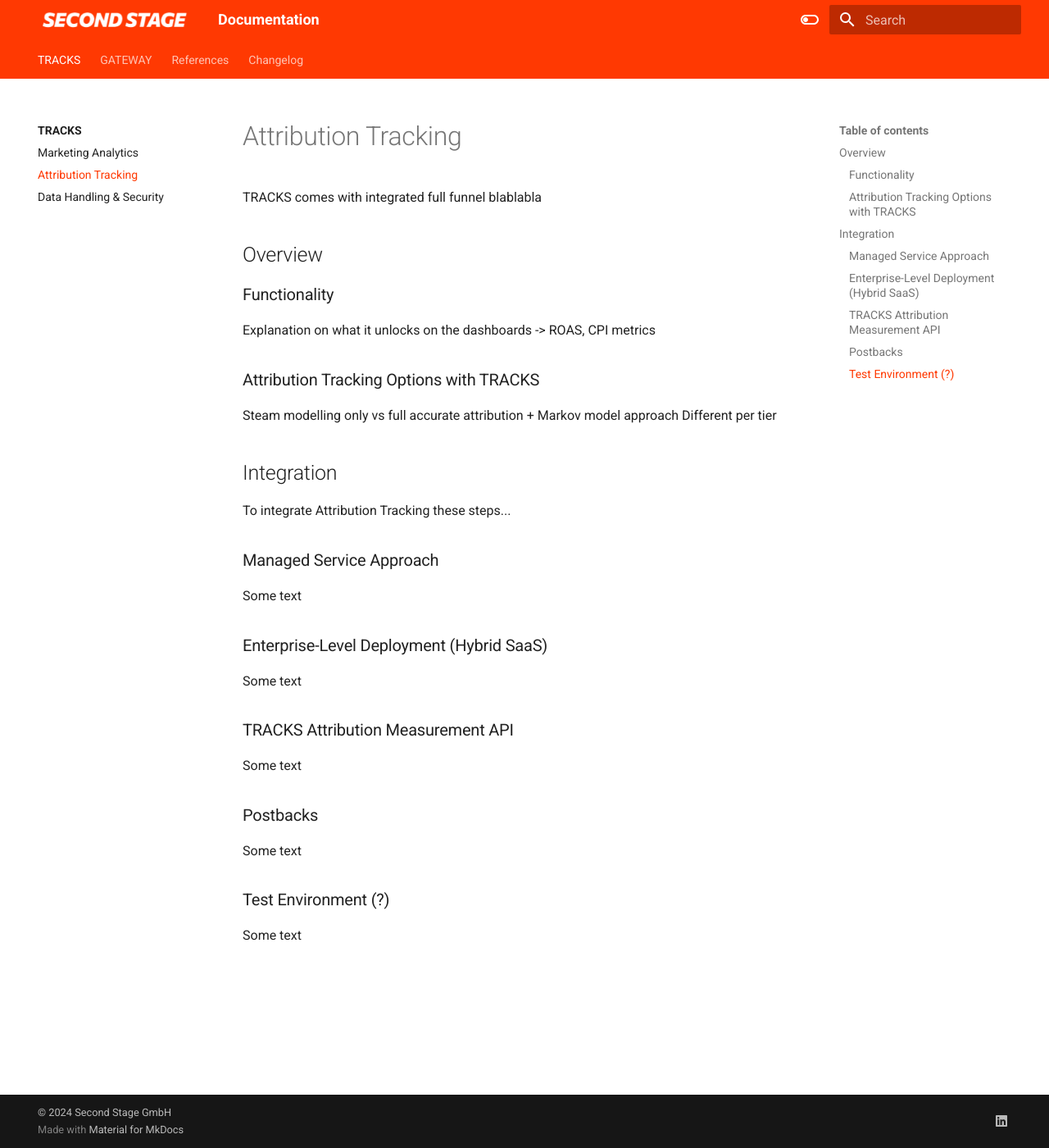
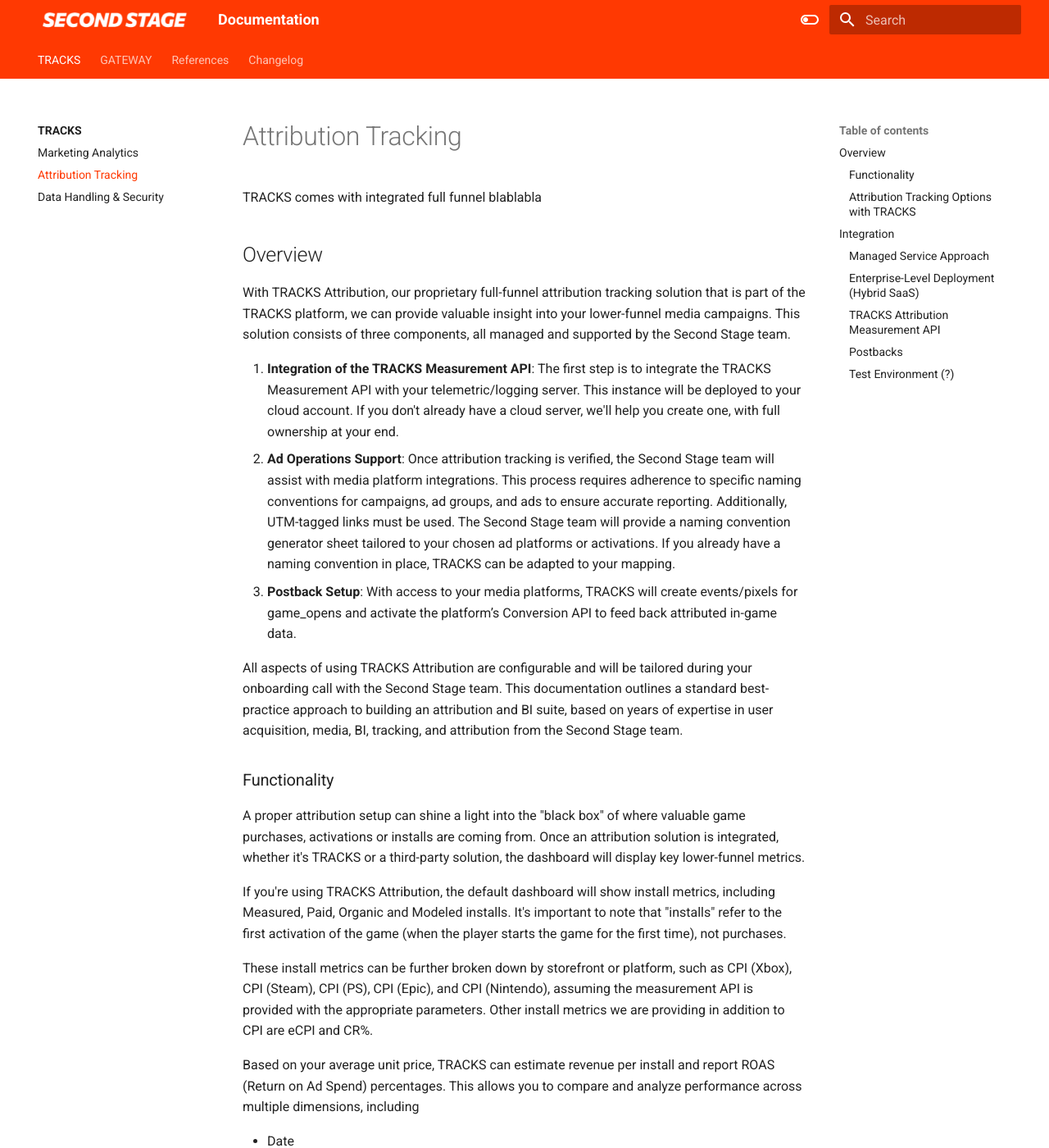
Before and after one commit to secondstage-io/tracks-documentation, an MkDocs documentation site: the page built from docs/tracks/attribution-tracking.md, in a window 1280 px wide and 1400 px high. Shown: the whole window at 82% size. Built offline with MkDocs 1.6.1 and Material for MkDocs 9.7.7, drawn with Linux system fonts in a browser that asks for light colours; some of the changed text lies outside the part shown.

Commit message:
Update attribution-tracking.md
added content

```diff
--- a/docs/tracks/attribution-tracking.md
+++ b/docs/tracks/attribution-tracking.md
@@ -4,9 +4,63 @@
 
 ## Overview
 
+With TRACKS Attribution, our proprietary full-funnel attribution tracking solution that is part of the TRACKS platform, we can provide valuable insight into your lower-funnel media campaigns. This solution consists of three components, all managed and supported by the Second Stage team.
+
+1. **Integration of the TRACKS Measurement API**: The first step is to integrate the TRACKS Measurement API with your telemetric/logging server. This instance will be deployed to your cloud account. If you don't already have a cloud server, we'll help you create one, with full ownership at your end.
+2. **Ad Operations Support**: Once attribution tracking is verified, the Second Stage team will assist with media platform integrations. This process requires adherence to specific naming conventions for campaigns, ad groups, and ads to ensure accurate reporting. Additionally, UTM-tagged links must be used. The Second Stage team will provide a naming convention generator sheet tailored to your chosen ad platforms or activations. If you already have a naming convention in place, TRACKS can be adapted to your mapping.
+3. **Postback Setup**: With access to your media platforms, TRACKS will create events/pixels for game\_opens and activate the platform’s Conversion API to feed back attributed in-game data.
+
+All aspects of using TRACKS Attribution are configurable and will be tailored during your onboarding call with the Second Stage team. This documentation outlines a standard best-practice approach to building an attribution and BI suite, based on years of expertise in user acquisition, media, BI, tracking, and attribution from the Second Stage team.
+
 ### Functionality
 
-Explanation on what it unlocks on the dashboards -> ROAS, CPI metrics
+A proper attribution setup can shine a light into the "black box" of where valuable game purchases, activations or installs are coming from. Once an attribution solution is integrated, whether it's TRACKS or a third-party solution, the dashboard will display key lower-funnel metrics.
+
+If you're using TRACKS Attribution, the default dashboard will show install metrics, including Measured, Paid, Organic and Modeled installs. It's important to note that "installs" refer to the first activation of the game (when the player starts the game for the first time), not purchases.
+
+These install metrics can be further broken down by storefront or platform, such as CPI (Xbox), CPI (Steam), CPI (PS), CPI (Epic), and CPI (Nintendo), assuming the measurement API is provided with the appropriate parameters. Other install metrics we are providing in addition to CPI are eCPI and CR%.
+
+Based on your average unit price, TRACKS can estimate revenue per install and report ROAS (Return on Ad Spend) percentages. This allows you to compare and analyze performance across multiple dimensions, including
+
+- Date
+- Channel
+- Campaign
+- AdGroup (Ad Set)
+- Creative (Ad)
+- GEO
+- Strategy
+- Target
+- Target Audience
+- Targeting
+- Ad Type
+- Ad Format
+- Placement
+
+In addition to tracking in-game events, web conversions are critical to understanding the user journey. TRACKS can report on web conversions such as Steam, PS, Xbox, Nintendo and Epic storefront button clicks, completing the event funnel for your user acquisition media campaigns.
+
+To enable web conversion tracking, a TRACKS JavaScript snippet wraps your landing page's storefront button click URLs to ensure that Steam and other storefront UTM analytics capture as many UTM-tagged visits as possible. We recommend avoiding redirect tracking links and instead using a plain landing page URL with UTM tags for seamless integration with media platforms.
+
+Post-view or impression-based tracking in video game marketing across paid media channels adds complexity and can negatively impact the accuracy of data-driven attribution. For top-of-funnel campaigns with awareness objectives, using awareness reports to evaluate performance is preferable. For consideration and conversion-focused campaigns, attribution is based on clicks, as a landing page session triggers the attribution touchpoint.
+
+By combining all components of the user flow with TRACKS Attribution, the standard dashboard allows reporting across the entire funnel, from:
+
+Impression \-\> Click \-\> Web Visit \-\> Web Conversion (button click) \-\> Steam Visit \-\> Steam Activation \-\> Install
+
+Metrics available in TRACKS include
+
+- Media Metrics
+- Web Analytics Metrics
+- Steamworks metrics
+- Attribution Metrics
+- Awareness Metrics
+
+In addition, based on your onboarding call and the status of your game release, optional metrics may include
+
+- Steam wishlist and pre-order metrics
+- DLC installs and in-game purchases metrics (requires an additional measurement API call)
+- Influencer / Streamer Analytics metrics
+- Brand Health metrics
+
 
 ### Attribution Tracking Options with TRACKS
 
```
